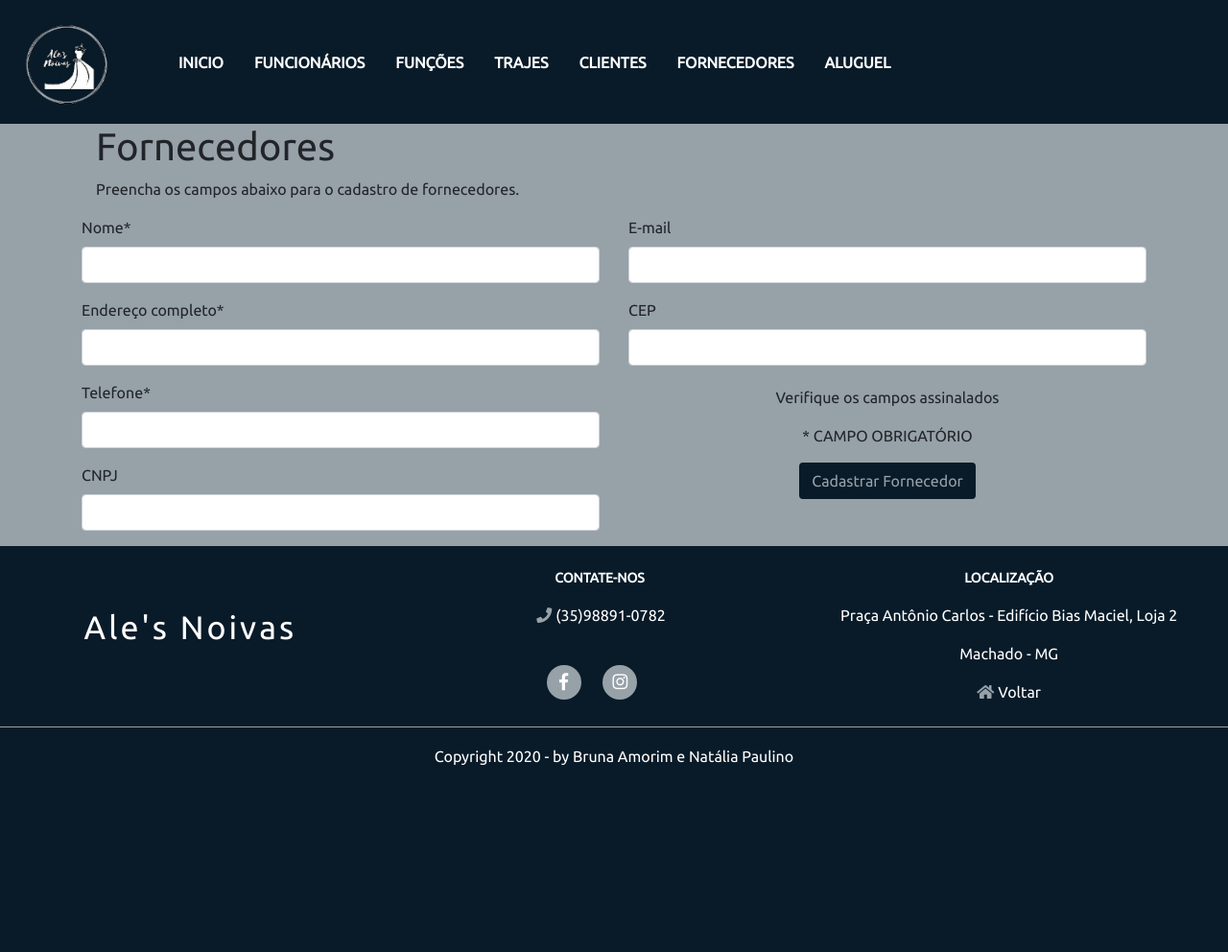
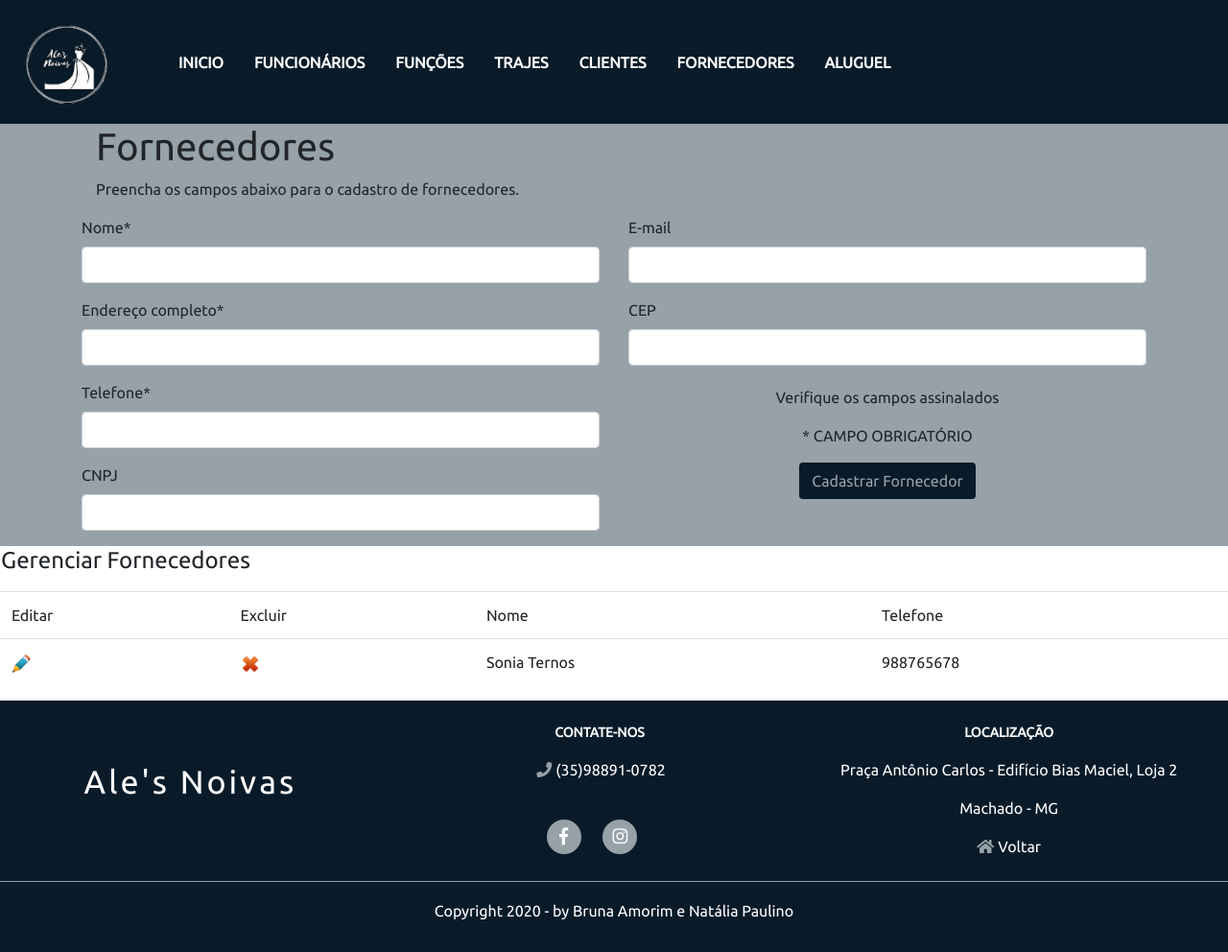
Before and after one commit to BrunaTondato/LojaAluguel, a PHP site: page /fornecedor.php in a window 1280 px wide. Shown: the whole page at 96% size. Before the commit the page ends 797 px from the top, so only its background shows below. Run offline with PHP 8.4, Linux system fonts and the light colour scheme; data comes from the database, SQL or seed files in the repository.

Commit message:
versao fornecedores

```diff
--- a/edfuncao_envia.php
+++ b/edfuncao_envia.php
@@ -8,6 +8,6 @@
 		//acesso ao banco de dados
 		include "funcoesbd.php";
 		$conexao = conecta_bd();
-		editar_usu_bd($conexao,$idFuncao,$nome);
+		editar_funcao_bd($conexao,$idFuncao,$nome);
 
 ?>
--- a/fornecedor.php
+++ b/fornecedor.php
@@ -1,9 +1,4 @@
-<!-- variavel global php para apresntar o erro ao usr -->
-<?php
-//session usada para o aviso se cadastrou com sucesso
-session_start();
-include_once("conexao.php");
-?>
+
 
 <!DOCTYPE html>
 <html lang="pt-br">
@@ -35,10 +30,22 @@ include_once("conexao.php");
 
 	<link rel="shortcut icon" href="imagens/logo.png">
 
+
+	<!-- script utilizado para validar campo senha e confirma senha se são iguais -->
+			<script language="javascript">
+            function valida_dados(){
+                 if(form.confsenha.value != form.senha.value)
+                     {
+                        alert("Confirmação de senha diferente. Tente novamente.");
+                        document.form.confsenha.focus();
+                        return false;
+                     }
+            }
+            </script>
+
     <body>
-
-		<!-- erro ou sucesso na tela ao enviar -->
-		<?php
+	<!-- erro ou sucesso na tela ao enviar -->
+	<?php
 			if(isset($_SESSION['msg'])){
 				echo $_SESSION['msg'];
 				unset($_SESSION['msg']);
@@ -175,6 +182,33 @@ include_once("conexao.php");
 						</div><!-- end row principal -->
 					</form> <!-- end formulario -->
 				</div> <!-- end container -->
+			<fieldset>
+             <legend>
+              <table>
+                 <tr>
+                    <td><h4>Gerenciar Fornecedores</h4></a></td>
+                 </tr>
+              </table>
+             </legend>
+             <article>
+                  <table class="table">
+                   <tr class="tr">
+                    <td class="tabletd">Editar</td>
+                    <td class="tabletd">Excluir</td>
+                    <td class="tabletd">Nome</td>
+                    <td class="tabletd">Telefone</td>
+
+
+
+                   </tr>
+                   <?php
+                        include "funcoesbd.php";
+                        $conexao = conecta_bd();
+                        lista_fornecedor_bd ($conexao);
+                   ?>
+                 </table>
+            </article>
+        </fieldset>
 			</section><!-- end formulario -->
 			<footer id="footer" class="no-margin">
 							<div class="footer-top text-center">
--- a/funcoesbd.php
+++ b/funcoesbd.php
@@ -32,6 +32,76 @@ function lista_funcao_bd($conn){ //passa a connexão
 				}
 
 
+/********************************************************************************/
+function lista_fornecedor_bd($conn){ //passa a connexão
+
+	$comando = "Select *
+				From fornecedores
+				order by nome";
+	$resultado = mysqli_query($conn,$comando);
+	while($dados = mysqli_fetch_array($resultado)){   //enquanto tiver dados me retorne
+				$idFornecedores = $dados["idFornecedores"];
+				$nome = $dados["nome"];
+
+				echo '
+				<tr class="tr">
+				<td class="td">'.'<a href="edita_fornecedor.php?idFornecedores='.$idFornecedores.'"><img src="imagens/editar.png" alt="Consultar" title="Clique para editar os dados" width="20" height="20"></a>'.'</td>
+				<td class="td">'.'<a heref="javascript:func()" onclick="confirmacao('.$idFornecedores.')">
+				<img src="imagens/excluir.png" alt="Excluir"
+				title="Clique para excluir os dados" width="20"
+				height="20"></a>'.'</td>
+				<td class="td">'.$dados["nome"].'</td>
+				<td class="td">'.$dados["telefone"].'</td>
+
+				</tr>';
+
+				}
+				}
+/************************************************/
+function editar_funcao_bd($conexao,$idFuncao,$nome){
+
+	$comando = "Select *
+				From funcao
+				Where idFuncao = '$idFuncao'";
+
+	//Executa o comando SQL
+	$resultado = mysqli_query($conexao,$comando);
+
+	//Retorna o número de linhas da consulta SQL (SELECT) executada
+	$linha = mysqli_num_rows($resultado);
+	if($linha == 1){ //testa se a consulta retornou algum registro
+
+	$comando = "UPDATE funcao
+	SET nome = '$nome' where idFuncao = '$idFuncao'";
+	$resultado = mysqli_query($conexao,$comando);
+	echo "<script>window.location='funcao.php';alert('Prezado usuario os dados da funcao $nome, foram alterados com sucesso no sistema.');</script>";
+	}
+}
+/***********************************************************************************/
+function editar_fornecedor_bd($conn,$idFornecedores,$nome,$endereco,$telefone,$cnpj,$email,$cep){
+
+	$comando = "Select *
+				From fornecedores
+				Where idFornecedores = '$idFornecedores'";
+
+	//Executa o comando SQL
+	$resultado = mysqli_query($conexao,$comando);
+
+	//Retorna o número de linhas da consulta SQL (SELECT) executada
+	$linha = mysqli_num_rows($resultado);
+	if($linha == 1){ //testa se a consulta retornou algum registro
+
+	$comando = "UPDATE fornecedores
+	SET nome = '$nome' , endereco = '$endereco' , telefone = '$telefone' ,
+	cnpj = '$cnpj', email = '$email' , cep = '$cep'
+	where idFornecedores = '$idFornecedores'";
+	$resultado = mysqli_query($conexao,$comando);
+	echo "<script>window.location='fornecedor.php';alert('Prezado usuario os dados do(a) fornecedor $nome, foram alterados com sucesso no sistema.');</script>";
+	}
+}
+
+
+
 
 
 
```
Also changed, not shown: edfornecedor_envia.php (added, +17 -0 lines), edita_fornecedor.php (added, +62 -0 lines).
